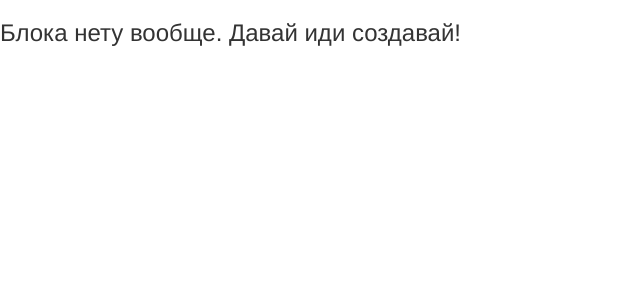
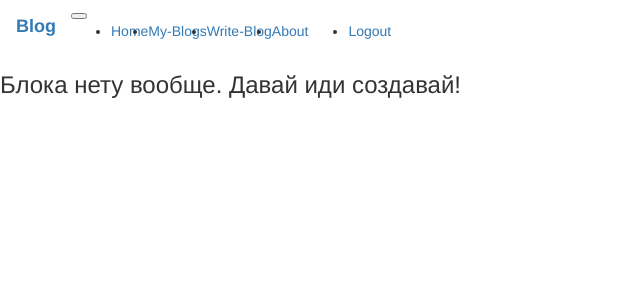
Before and after one commit to madiabay/flask_blog_project, a Flask app: page / in a window 1280 px wide. Shown: the top 300 px of the page, without its empty margins (0-640 px from the left). Run offline with Flask 2, Linux system fonts and the light colour scheme; the visitor is signed in with stand-in values (Sample User, id 1); data that the repository does not hold is empty; some libraries are stand-ins or nearby versions.

Commit message:
добавил панель навигации

```diff
--- /dev/null
+++ b/templates/_navbar.html
@@ -0,0 +1,41 @@
+<nav class="navbar navbar-expand-lg navbar-light bg-light">
+    <a class="navbar-brand" href="#"><b>Blog</b></a>
+    <button class="navbar-toggler" type="button" data-toggle="collapse" data-target="#navbarNav" aria-controls="navbarNav" aria-expanded="false" aria-label="Toggle navigation">
+      <span class="navbar-toggler-icon"></span>
+    </button>
+    <div class="collapse navbar-collapse" id="navbarNav">
+      <ul class="navbar-nav">
+        <li class="nav-item active">
+          <a class="nav-link" href="/">Home</a>
+        </li>
+
+        {% if session.login %}
+            <li class="nav-item active">
+                <a class="nav-link" href="/my-blogs/">My-Blogs</a>
+            </li>
+            <li class="nav-item active">
+                <a class="nav-link" href="/write-blog/">Write-Blog</a>
+            </li>
+        {% endif %}
+
+        <li class="nav-item active">
+          <a class="nav-link" href="/about/">About</a>
+        </li>
+      </ul>
+
+      <ul class="navbar-nav ml-auto">
+        {% if session.login %}
+            <li class="nav-item active">
+                <a class="nav-link" href="/logout/">Logout</a>
+            </li>
+        {% else %}
+            <li class="nav-item active">
+              <a class="nav-link" href="/login/">Login</a>
+            </li>
+            <li class="nav-item active">
+              <a class="nav-link" href="/register/">Register</a>
+            </li>
+        {% endif %}
+      </ul>
+    </div>
+  </nav>
--- a/templates/base.html
+++ b/templates/base.html
@@ -6,6 +6,10 @@
 
 {% block title %}
     Blog
+{% endblock %}
+
+{% block navbar %}
+    {% include '_navbar.html' %}
 {% endblock %}
 
 {% block content %}
```
